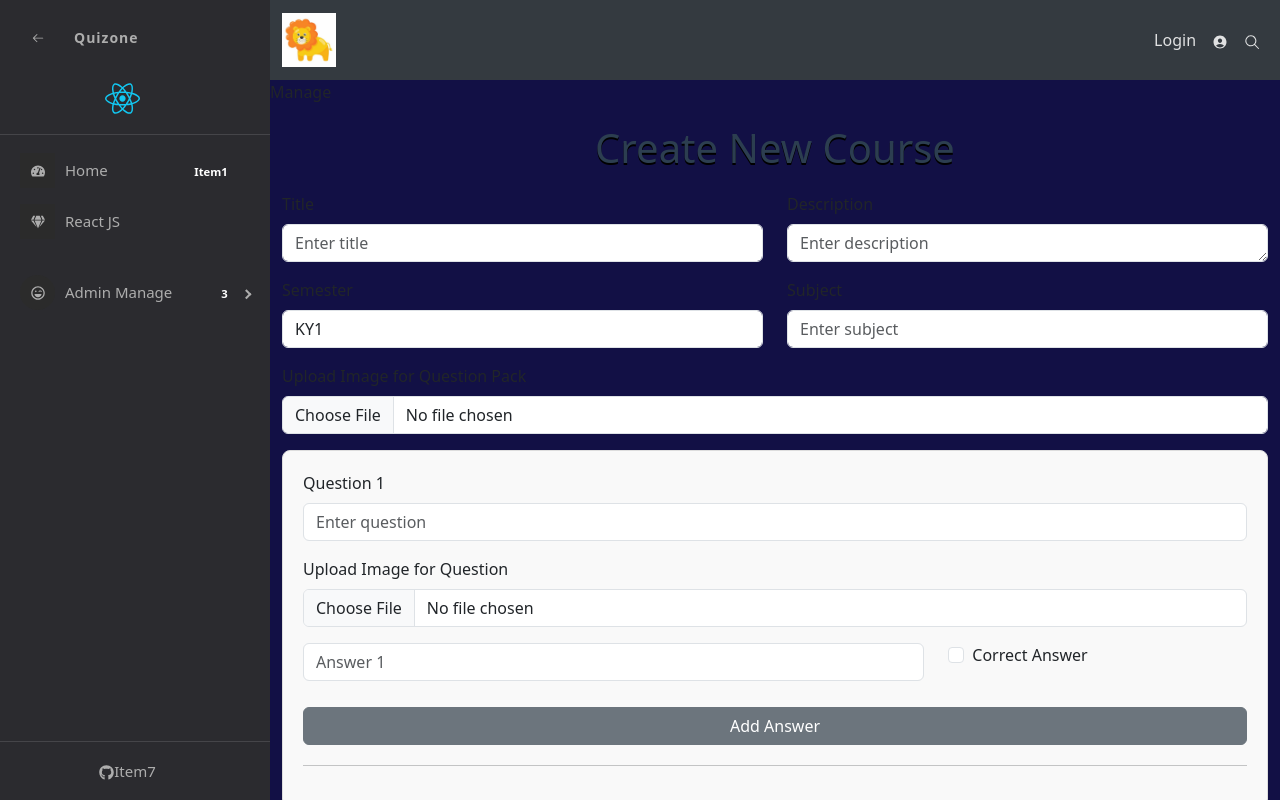
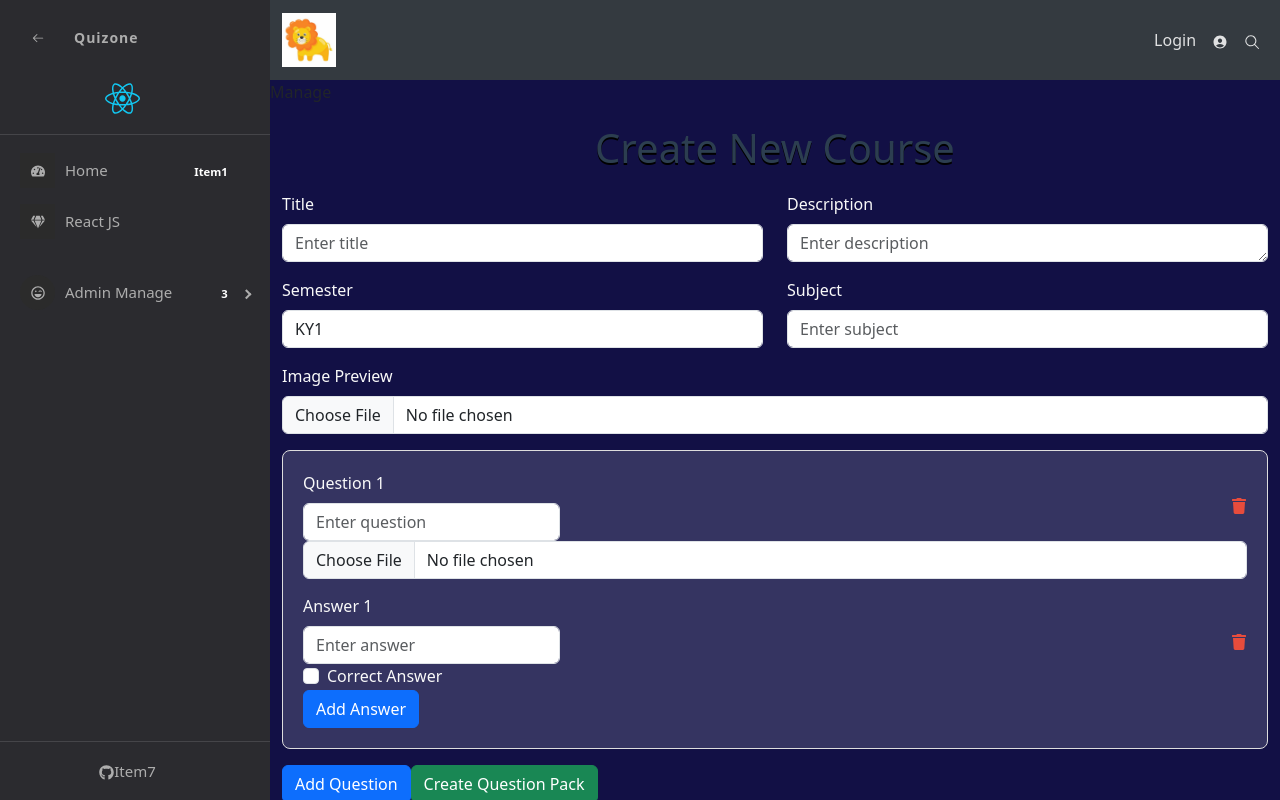
Before and after one commit to cuongdeverloper/FlashCard, a React (Create React App) app in the folder flashcardfe/: page /crud-q in a window 1280 px wide. Built offline with nearby package versions, Linux system fonts and the light colour scheme; no server answers.

Commit message:
done managequiz

```diff
--- a/flashcardfe/src/components/ManageFlashCard-Quiz/AddQuiz/ManageAddQuiz.scss
+++ b/flashcardfe/src/components/ManageFlashCard-Quiz/AddQuiz/ManageAddQuiz.scss
@@ -2,6 +2,7 @@
     max-width: 800px;
     margin: 0 auto;
     padding: 20px;
+    color: #f9f9f9;
 
     h1 {
         text-align: center;
@@ -16,69 +17,27 @@
         background-color: #f9f9f9;
         margin-bottom: 30px;
 
-        .question-row {
+        .question-header, .answer-header {
             display: flex;
-            flex-direction: column;
-            gap: 10px;
-            margin-bottom: 20px;
+            justify-content: space-between;
+            align-items: center;
+        }
 
-            .form-control {
-                flex: 1;
-                font-size: 1rem;
+        .delete-icon {
+            color: #e74c3c;
+            cursor: pointer;
+            transition: color 0.3s;
+
+            &:hover {
+                color: #c0392b;
             }
         }
 
-        .image-row {
-            display: flex;
-            flex-direction: column;
-            align-items: center;
-
-            .form-control-file {
-                margin-bottom: 10px;
-            }
-
-            .image-preview {
-                display: flex;
-                flex-direction: column;
-                align-items: center;
-
-                img {
-                    max-width: 100%;
-                    height: auto;
-                    border-radius: 4px;
-                }
-
-                .btn-danger {
-                    margin-top: 10px;
-                    padding: 5px 10px;
-                    font-size: 0.9rem;
-                }
-            }
-        }
-
-        .answers-row {
-            display: flex;
-            flex-direction: column;
-            gap: 10px;
-            margin-bottom: 20px;
-
-            .answer-input {
-                display: flex;
-                align-items: center;
-                gap: 10px;
-
-                .form-check {
-                    margin-left: auto;
-                }
-            }
+        .answer-block {
+            margin-top: 15px;
         }
     }
-
-    .btn {
-        font-size: 1rem;
-    }
-
-    hr {
-        margin: 20px 0;
-    }
 }
+.mb-3.question-block {
+    background: rgba(255, 255, 255, 0.15);
+}
--- a/flashcardfe/src/components/ManageFlashCard-Quiz/AddQuiz/MangeAddQuiz.js
+++ b/flashcardfe/src/components/ManageFlashCard-Quiz/AddQuiz/MangeAddQuiz.js
@@ -1,9 +1,12 @@
-import React, { useState } from 'react';
+import React, { useEffect, useState } from 'react';
 import Button from 'react-bootstrap/Button';
 import Form from 'react-bootstrap/Form';
 import Row from 'react-bootstrap/Row';
 import Col from 'react-bootstrap/Col';
 import './ManageAddQuiz.scss';
+import { createNewQuestionPackApi, createQuestionToQuestionPackAPI, getUserId } from '../../../service/ApiService';
+import { toast } from 'react-toastify';
+import { FaTrash } from 'react-icons/fa'; // Import the trash icon
 
 const ManageAddQuiz = () => {
     const [questionPack, setQuestionPack] = useState({
@@ -17,19 +20,23 @@ const ManageAddQuiz = () => {
         ]
     });
 
-    const handleInputChange = (e) => {
-        const { name, value } = e.target;
-        setQuestionPack({
-            ...questionPack,
-            [name]: value
-        });
+    const initQP = {
+        title: '',
+        description: '',
+        semester: 'ky1',
+        subject: '',
+        imagePreview: ''
     };
 
-    const handleImageUpload = (file) => {
-        setQuestionPack({
-            ...questionPack,
-            imagePreview: URL.createObjectURL(file)
-        });
+    const [titleQP, setTitleQP] = useState(initQP.title);
+    const [descriptionQP, setDescriptionQP] = useState(initQP.description);
+    const [semesterQP, setSemesterQP] = useState(initQP.semester);
+    const [subjectQP, setSubjectQP] = useState(initQP.subject);
+    const [imagePreviewQP, setImagePreviewQP] = useState(initQP.imagePreview);
+    const [userId, setUserId] = useState('');
+
+    const handleSemesterChange = (event) => {
+        setSemesterQP(event.target.value);
     };
 
     const handleRemoveImage = () => {
@@ -91,7 +98,10 @@ const ManageAddQuiz = () => {
 
     const handleCorrectAnswerToggle = (questionIndex, answerIndex) => {
         const updatedQuestions = [...questionPack.questions];
+
+        // Toggle correct answer without removing others
         updatedQuestions[questionIndex].answers[answerIndex].isCorrect = !updatedQuestions[questionIndex].answers[answerIndex].isCorrect;
+
         setQuestionPack({
             ...questionPack,
             questions: updatedQuestions
@@ -116,16 +126,115 @@ const ManageAddQuiz = () => {
         });
     };
 
-    const handleSubmit = (e) => {
-        e.preventDefault();
-        console.log('Question Pack Data:', questionPack);
+    const handleRemoveAnswer = (questionIndex, answerIndex) => {
+        const updatedQuestions = [...questionPack.questions];
+        updatedQuestions[questionIndex].answers.splice(answerIndex, 1);
+        setQuestionPack({
+            ...questionPack,
+            questions: updatedQuestions
+        });
     };
+
+    const handleCreateQP = async () => {
+        console.log('Question Pack State:', questionPack); // Debugging line
+
+        // Front-end validation
+        for (let i = 0; i < questionPack.questions.length; i++) {
+            const question = questionPack.questions[i];
+
+            // Validate question existence
+            if (!question.question.trim()) {
+                toast.error(`Question ${i + 1} is required.`);
+                return;
+            }
+
+            // Validate the number of answers
+            const numAnswers = question.answers.length;
+            console.log(`Question ${i + 1} answers length: ${numAnswers}`); // Debugging line
+            if (numAnswers < 2 || numAnswers > 4) {
+                toast.error(`Question ${i + 1} must have more than 1 and no more than 4 answers.`);
+                return;
+            }
+
+            // Validate at least one correct answer
+            const hasCorrectAnswer = question.answers.some(answer => answer.isCorrect);
+            if (!hasCorrectAnswer) {
+                toast.error(`Question ${i + 1} must have at least 1 correct answer.`);
+                return;
+            }
+        }
+
+        // Check if there is at least one question
+        if (questionPack.questions.length === 0) {
+            toast.error("You must add at least one question before creating the question pack.");
+            return;
+        }
+
+        try {
+            let response = await createNewQuestionPackApi(
+                titleQP,
+                descriptionQP,
+                userId,
+                semesterQP,
+                subjectQP,
+                imagePreviewQP
+            );
+
+            if (response && response._id) {
+                const questionPackId = response._id;
+                toast.success('Question pack created successfully!');
+
+                const formattedQuestions = questionPack.questions.map((question) => ({
+                    question: question.question,
+                    image: question.image,
+                    answers: question.answers.map((a) => a.answer),
+                    correctAnswers: question.answers
+                        .map((answer, index) => (answer.isCorrect ? index : null))
+                        .filter((index) => index !== null)
+                }));
+
+                for (const formattedQuestion of formattedQuestions) {
+                    let questionResponse = await createQuestionToQuestionPackAPI(
+                        formattedQuestion.question,
+                        formattedQuestion.image,
+                        formattedQuestion.answers,
+                        formattedQuestion.correctAnswers,
+                        questionPackId
+                    );
+
+                    if (questionResponse && questionResponse.errorCode === 0) {
+                        toast.success('Question added successfully!');
+                    } else {
+                        toast.error('Failed to add question.');
+                    }
+                }
+            } else {
+                toast.error('Failed to create question pack.');
+            }
+        } catch (error) {
+            console.error('Error creating question pack:', error);
+            toast.error('An error occurred while creating the question pack.');
+        }
+    };
+
+    const getId = async () => {
+        try {
+            const response = await getUserId();
+            setUserId(response.data.id);
+        } catch (error) {
+            console.error(error);
+        }
+    };
+
+    useEffect(() => {
+        getId();
+    }, []);
 
     return (
         <div className='ManageAddQuiz-container container'>
             <h1>Create New Course</h1>
 
-            <Form onSubmit={handleSubmit}>
+            <Form>
                 {/* Question Pack Details */}
                 <Row className="mb-3">
                     <Col md={6}>
@@ -135,8 +244,8 @@ const ManageAddQuiz = () => {
                                 type="text"
                                 name="title"
                                 placeholder="Enter title"
-                                value={questionPack.title}
-                                onChange={handleInputChange}
+                                value={titleQP}
+                                onChange={(event) => setTitleQP(event.target.value)}
                             />
                         </Form.Group>
                     </Col>
@@ -148,8 +257,8 @@ const ManageAddQuiz = () => {
                                 rows={1}
                                 name="description"
                                 placeholder="Enter description"
-                                value={questionPack.description}
-                                onChange={handleInputChange}
+                                value={descriptionQP}
+                                onChange={(event) => setDescriptionQP(event.target.value)}
                             />
                         </Form.Group>
                     </Col>
@@ -162,8 +271,8 @@ const ManageAddQuiz = () => {
                             <Form.Control
                                 as="select"
                                 name="semester"
-                                value={questionPack.semester}
-                                onChange={handleInputChange}
+                                value={semesterQP}
+                                onChange={handleSemesterChange}
                             >
                                 <option value="ky1">KY1</option>
                                 <option value="ky2">KY2</option>
@@ -172,9 +281,6 @@ const ManageAddQuiz = () => {
                                 <option value="ky5">KY5</option>
                                 <option value="ky6">KY6</option>
                                 <option value="ky7">KY7</option>
-                                <option value="ky8">KY8</option>
-                                <option value="ky9">KY9</option>
-                                <option value="other">Other</option>
                             </Form.Control>
                         </Form.Group>
                     </Col>
@@ -185,113 +291,104 @@ const ManageAddQuiz = () => {
                                 type="text"
                                 name="subject"
                                 placeholder="Enter subject"
-                                value={questionPack.subject}
-                                onChange={handleInputChange}
+                                value={subjectQP}
+                                onChange={(event) => setSubjectQP(event.target.value)}
                             />
                         </Form.Group>
                     </Col>
                 </Row>
 
-                <Form.Group className="mb-3">
-                    <Form.Label>Upload Image for Question Pack</Form.Label>
+                <Row className="mb-3">
+                    <Col md={12}>
+                        <Form.Group>
+                            <Form.Label>Image Preview</Form.Label>
+                            {questionPack.imagePreview ? (
+                                <>
+                                    <img src={questionPack.imagePreview} alt="Preview" width="100" />
+                                    <Button variant="danger" onClick={handleRemoveImage}>Remove Image</Button>
+                                </>
+                            ) : (
                                 <Form.Control
                                     type="file"
                                     accept="image/*"
-                        className="form-control-file"
-                        onChange={(e) => handleImageUpload(e.target.files[0])}
+                                    onChange={(event) => setQuestionPack({
+                                        ...questionPack,
+                                        imagePreview: URL.createObjectURL(event.target.files[0])
+                                    })}
                                 />
-                    {questionPack.imagePreview && (
-                        <div className="image-preview mt-2" style={{display:'flex',justifyContent:'center'}}>
-                            <img src={questionPack.imagePreview} alt="Question Pack" style={{height:'200px',width:'auto'}}/>
-                            <Button variant="danger" className="mt-2" onClick={handleRemoveImage}>Remove Image</Button>
-                        </div>
                             )}
                         </Form.Group>
+                    </Col>
+                </Row>
 
-                {/* Questions */}
-                {questionPack.questions.map((questionItem, questionIndex) => (
-                    <div key={questionIndex} className="question-block mb-5">
-                        {/* Question Input Row */}
-                        <Form.Group className="mb-3">
-                            <Form.Label>Question {questionIndex + 1}</Form.Label>
+                {/* Question List */}
+                <div>
+                    {questionPack.questions.map((question, index) => (
+                        <div key={index} className="mb-3 question-block">
+                            <div className="question-header">
+                                <Form.Group className="question-row">
+                                    <Form.Label>Question {index + 1}</Form.Label>
                                     <Form.Control
                                         type="text"
                                         placeholder="Enter question"
-                                value={questionItem.question}
-                                onChange={(e) => handleQuestionChange(questionIndex, e.target.value)}
+                                        value={question.question}
+                                        onChange={(event) => handleQuestionChange(index, event.target.value)}
                                     />
                                 </Form.Group>
 
-                        {/* Question Image Upload and Preview */}
-                        <Form.Group className="mb-3">
-                            <Form.Label>Upload Image for Question</Form.Label>
+                                <FaTrash
+                                    className="delete-icon"
+                                    onClick={() => handleRemoveQuestion(index)}
+                                />
+                            </div>
+
+                            {question.image && (
+                                <>
+                                    <img src={question.image} alt="Question" width="100" />
+                                    <Button variant="danger" onClick={() => handleQuestionRemoveImage(index)}>Remove Image</Button>
+                                </>
+                            )}
+
                             <Form.Control
                                 type="file"
                                 accept="image/*"
-                                className="form-control-file"
-                                onChange={(e) => handleQuestionImageUpload(questionIndex, e.target.files[0])}
+                                onChange={(event) => handleQuestionImageUpload(index, event.target.files[0])}
                             />
-                            {questionItem.image && (
-                                <div className="image-preview mt-2">
-                                    <img src={questionItem.image} alt={`Question ${questionIndex + 1}`}  style={{height:'200px',width:'auto'}}/>
-                                    <Button variant="danger" className="mt-2" onClick={() => handleQuestionRemoveImage(questionIndex)}>Remove Image</Button>
-                                </div>
-                            )}
-                        </Form.Group>
 
-                        {/* Answers Row */}
-                        <div className="answers-row">
-                            {questionItem.answers.map((answerItem, answerIndex) => (
-                                <Row key={answerIndex} className="mb-2">
-                                    <Col md={8}>
+                            {question.answers.map((answer, answerIndex) => (
+                                <div key={answerIndex} className="answer-block">
+                                    <div className="answer-header">
+                                        <Form.Group>
+                                            <Form.Label>Answer {answerIndex + 1}</Form.Label>
                                             <Form.Control
                                                 type="text"
-                                            placeholder={`Answer ${answerIndex + 1}`}
-                                            value={answerItem.answer}
-                                            onChange={(e) => handleAnswerChange(questionIndex, answerIndex, e.target.value)}
+                                                placeholder="Enter answer"
+                                                value={answer.answer}
+                                                onChange={(event) => handleAnswerChange(index, answerIndex, event.target.value)}
                                             />
-                                    </Col>
-                                    <Col md={4}>
                                             <Form.Check
                                                 type="checkbox"
                                                 label="Correct Answer"
-                                            checked={answerItem.isCorrect}
-                                            onChange={() => handleCorrectAnswerToggle(questionIndex, answerIndex)}
+                                                checked={answer.isCorrect}
+                                                onChange={() => handleCorrectAnswerToggle(index, answerIndex)}
                                             />
-                                    </Col>
-                                </Row>
-                            ))}
+                                        </Form.Group>
 
-                            {/* Add Answer Button */}
-                            {questionItem.answers.length < 4 && (
-                                <Button variant="secondary" onClick={() => handleAddAnswer(questionIndex)} className="mt-2">
-                                    Add Answer
-                                </Button>
-                            )}
+                                        <FaTrash
+                                            className="delete-icon"
+                                            onClick={() => handleRemoveAnswer(index, answerIndex)}
+                                        />
                                     </div>
-
-                        {/* Remove Question Button */}
-                        {questionPack.questions.length > 1 && (
-                            <Button variant="danger" className="ms-3 mt-2" onClick={() => handleRemoveQuestion(questionIndex)}>
-                                Remove Question
-                            </Button>
-                        )}
-
-                        <hr />
                                 </div>
                             ))}
 
-                {/* Add New Question Button */}
-                <Button variant="primary" onClick={handleAddQuestion}>
-                    Add Question
-                </Button>
+                            <Button variant="primary" onClick={() => handleAddAnswer(index)}>Add Answer</Button>
+                        </div>
+                    ))}
+                </div>
 
-                {/* Submit Button */}
-                <div className="mt-4">
-                    <Button variant="success" type="submit">
-                        Submit
-                    </Button>
-                </div>
+                <Button variant="primary" onClick={handleAddQuestion}>Add Question</Button>
+                <Button variant="success" onClick={handleCreateQP}>Create Question Pack</Button>
             </Form>
         </div>
     );
```
Also changed, not shown: flashcardfe/src/components/auth/Login.js (+10 -1 lines), flashcardfe/src/service/ApiService.js (+83 -2 lines). Lines whose indentation alone changed are shown as unchanged.
